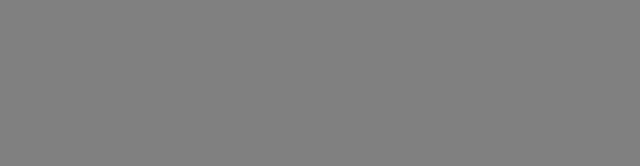
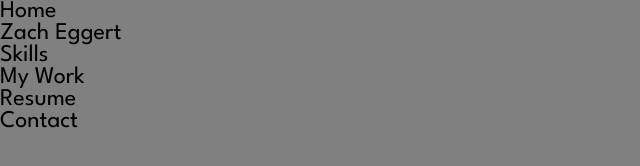
Before and after one commit to egger0a6/portfolio, a plain HTML site: page index.html in a window 1280 px wide. Shown: the whole page, without its empty margins (0-640 px from the left). Drawn offline with Linux system fonts and the light colour scheme.

Commit message:
update README.md

```diff
--- a/css/style.css
+++ b/css/style.css
@@ -20,7 +20,8 @@ html {
 body {
   background-color: gray;
   /* Use a system font, if none are available use an available sans-sarif font */
-  font-family: system-ui, -apple-system, BlinkMacSystemFont, "Segoe UI",
+  font-family: 'League Spartan', system-ui, -apple-system, BlinkMacSystemFont, "Segoe UI",
         Roboto, Oxygen-Sans, Ubuntu, Cantarell, "Helvetica Neue", sans-serif;
   margin: 0;
+  font-size: 24px;
 }
--- a/index.html
+++ b/index.html
@@ -6,11 +6,34 @@
   <meta name="viewport" content="width=device-width, initial-scale=1.0">
   <script defer src="./js/app.js"></script>
   <link rel="stylesheet" href="./css/style.css">
+  <link rel="preconnect" href="https://fonts.googleapis.com">
+  <link rel="preconnect" href="https://fonts.gstatic.com" crossorigin>
+  <link href="https://fonts.googleapis.com/css2?family=League+Spartan:wght@100;200;300;400;500;600;700&display=swap" rel="stylesheet">
   <!-- <link id="favicon" rel="icon" href="" type="image/png" sizes="32x32"> -->
   <title>Zach's Portfolio</title>
 </head>
 <body>
   <!-- Navbar -->
+  <nav>
+    <div>
+      Home
+    </div>
+    <div>
+      Zach Eggert
+    </div>
+    <div>
+      Skills
+    </div>
+    <div>
+      My Work
+    </div>
+    <div>
+      Resume
+    </div>
+    <div>
+      Contact
+    </div>
+  </nav>
 
   <!-- About Section -->
 
```
Also changed, not shown: 1 other file. Lines whose indentation alone changed are shown as unchanged.
